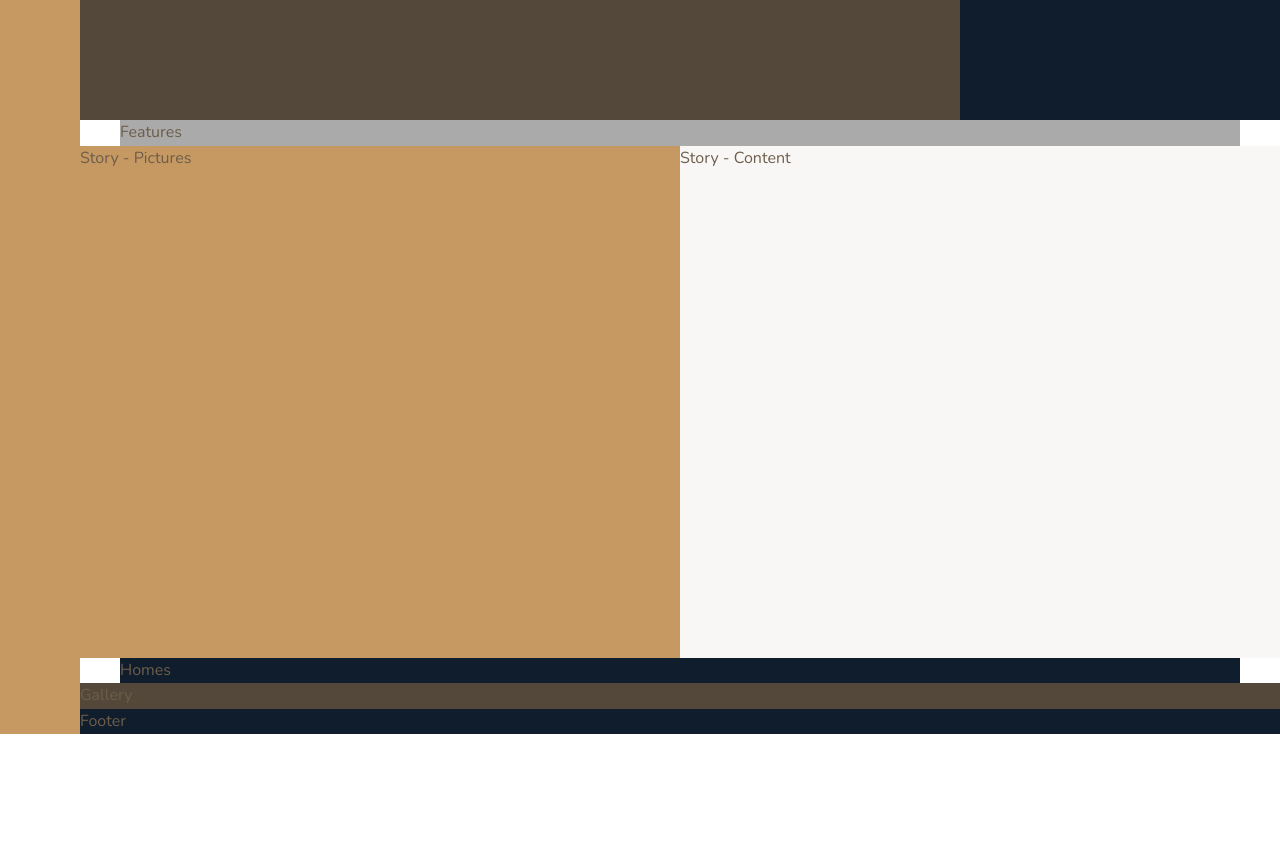
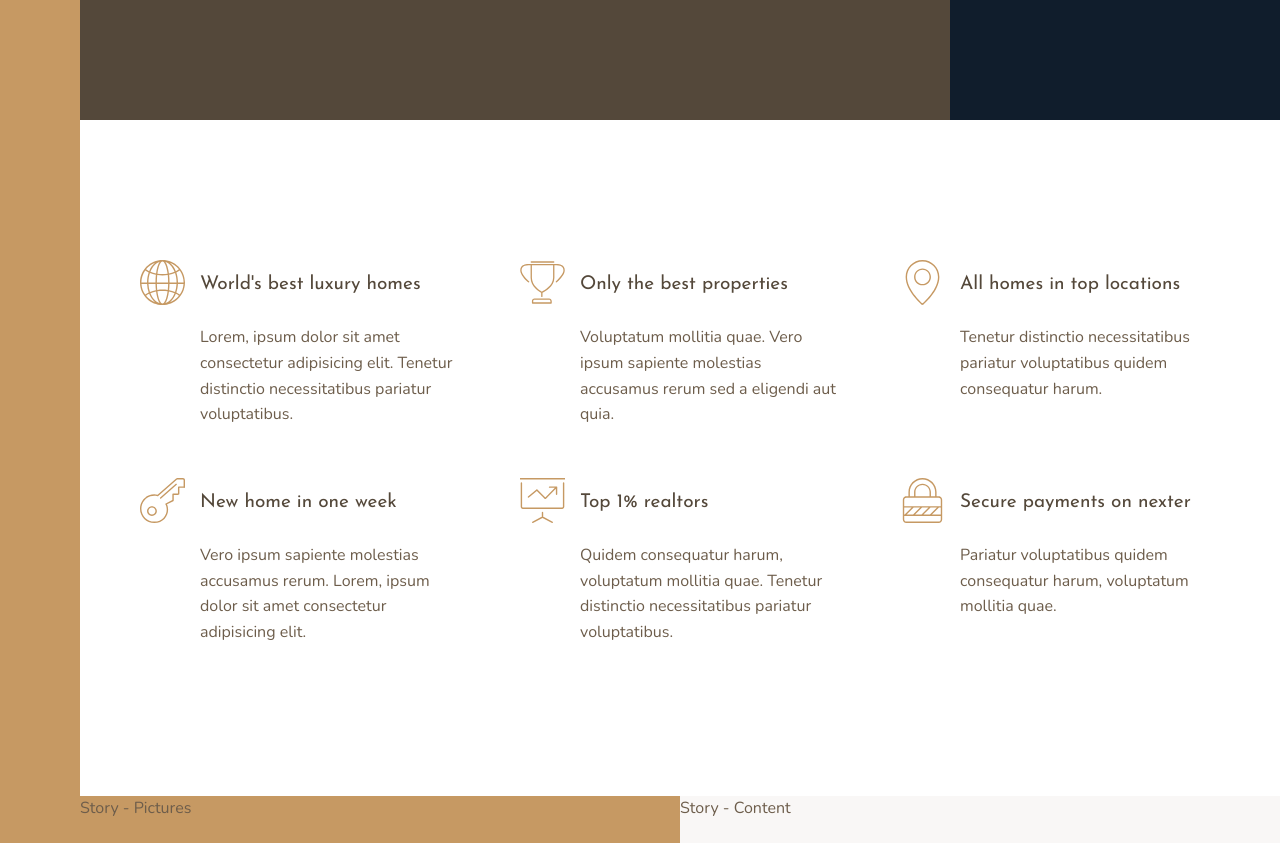
Before and after one commit to dhrubach/advanced-css-sass, a website: page css-grid/index.html in a window 1280 px wide. Shown: the part 520-1363 px from the top of the page. Before the commit the page ends 1254 px from the top, so only its background shows below. Drawn offline with nearby package versions, Linux system fonts and the light colour scheme.

Commit message:
feat(css-grid) : 'features' section

```diff
--- a/css-grid/index.html
+++ b/css-grid/index.html
@@ -17,7 +17,73 @@
 		<div class="c-sidebar">Sidebar</div>
 		<header class="c-header">Header</header>
 		<div class="c-realtors">Top 3 realtors</div>
-		<section class="c-features">Features</section>
+
+		<!-- * Features Section -->
+		<section class="c-features">
+			<div class="c-features__item">
+				<svg class="c-features__icon">
+					<use xlink:href="img/sprite.svg#icon-global"></use>
+				</svg>
+				<h4 class="heading-4 heading-4--dark">World's best luxury homes</h4>
+				<p class="c-features__text">
+					Lorem, ipsum dolor sit amet consectetur adipisicing elit. Tenetur distinctio
+					necessitatibus pariatur voluptatibus.
+				</p>
+			</div>
+
+			<div class="c-features__item">
+				<svg class="c-features__icon">
+					<use xlink:href="img/sprite.svg#icon-trophy"></use>
+				</svg>
+				<h4 class="heading-4 heading-4--dark">Only the best properties</h4>
+				<p class="c-features__text">
+					Voluptatum mollitia quae. Vero ipsum sapiente molestias accusamus rerum sed a eligendi aut quia.
+				</p>
+			</div>
+
+			<div class="c-features__item">
+				<svg class="c-features__icon">
+					<use xlink:href="img/sprite.svg#icon-map-pin"></use>
+				</svg>
+				<h4 class="heading-4 heading-4--dark">All homes in top locations</h4>
+				<p class="c-features__text">
+					Tenetur distinctio necessitatibus pariatur voluptatibus quidem consequatur harum.
+				</p>
+			</div>
+
+			<div class="c-features__item">
+				<svg class="c-features__icon">
+					<use xlink:href="img/sprite.svg#icon-key"></use>
+				</svg>
+				<h4 class="heading-4 heading-4--dark">New home in one week</h4>
+				<p class="c-features__text">
+					Vero ipsum sapiente molestias accusamus rerum. Lorem, ipsum dolor sit amet consectetur adipisicing
+					elit.
+				</p>
+			</div>
+
+			<div class="c-features__item">
+				<svg class="c-features__icon">
+					<use xlink:href="img/sprite.svg#icon-presentation"></use>
+				</svg>
+				<h4 class="heading-4 heading-4--dark">Top 1% realtors</h4>
+				<p class="c-features__text">
+					Quidem consequatur harum, voluptatum mollitia quae. Tenetur distinctio necessitatibus pariatur
+					voluptatibus.
+				</p>
+			</div>
+
+			<div class="c-features__item">
+				<svg class="c-features__icon">
+					<use xlink:href="img/sprite.svg#icon-lock"></use>
+				</svg>
+				<h4 class="heading-4 heading-4--dark">Secure payments on nexter</h4>
+				<p class="c-features__text">
+					Pariatur voluptatibus quidem consequatur harum, voluptatum mollitia quae.
+				</p>
+			</div>
+		</section>
+
 		<div class="c-story__pictures">Story - Pictures</div>
 		<div class="c-story__content">Story - Content</div>
 		<section class="c-homes">Homes</section>
--- a/css-grid/sass/base/_typography.scss
+++ b/css-grid/sass/base/_typography.scss
@@ -10,3 +10,35 @@ body {
 
 	color: $color-grey-dark-2;
 }
+
+// * headings
+%heading {
+	font-family: $font-display;
+	font-weight: 400;
+}
+
+.heading-1 {
+	@extend %heading;
+}
+
+.heading-2 {
+	@extend %heading;
+}
+
+.heading-3 {
+	@extend %heading;
+}
+
+.heading-4 {
+	font-size: 1.9rem;
+
+	@extend %heading;
+
+	&--light {
+		color: $color-grey-light-1;
+	}
+
+	&--dark {
+		color: $color-grey-dark-1;
+	}
+}
--- a/css-grid/sass/components/_features.scss
+++ b/css-grid/sass/components/_features.scss
@@ -1,6 +1,33 @@
 .c-features {
-	background-color: $color-grey-light-2;
+	display: grid;
+	align-items: start;
+
+	margin: 15rem 0;
 
 	grid-column: feature-start / feature-end;
+	grid-gap: 6rem;
 	grid-row: 2 / 3;
+	grid-template-columns: repeat(auto-fit, minmax(25rem, 1fr));
+
+	&__item {
+		display: grid;
+
+		grid-column-gap: 1.5rem;
+		grid-row-gap: 2.5rem;
+		grid-template-columns: min-content 1fr;
+	}
+
+	&__icon {
+		width: 4.5rem;
+		height: 4.5rem;
+
+		transform: translateY(-1rem);
+
+		fill: $color-primary;
+		grid-row: 1 / span 2;
+	}
+
+	&__text {
+		font-size: 1.6rem;
+	}
 }
--- a/css-grid/sass/layout/_layout.scss
+++ b/css-grid/sass/layout/_layout.scss
@@ -2,10 +2,13 @@
 	display: grid;
 
 	grid-template-columns:
-		[sidebar-start] 8rem [sidebar-end full-start] 1fr [feature-start] repeat(
+		[sidebar-start] 8rem [sidebar-end full-start] minmax(
+			6rem,
+			1fr
+		) [feature-start] repeat(
 			8,
 			[col-start] minmax(min-content, 14rem) [col-end]
 		)
-		[feature-end] 1fr [full-end];
+		[feature-end] minmax(6rem, 1fr) [full-end];
 	grid-template-rows: 80vh min-content 40vw repeat(3, min-content);
 }
```
Also changed, not shown: css-grid/css/style.css.
